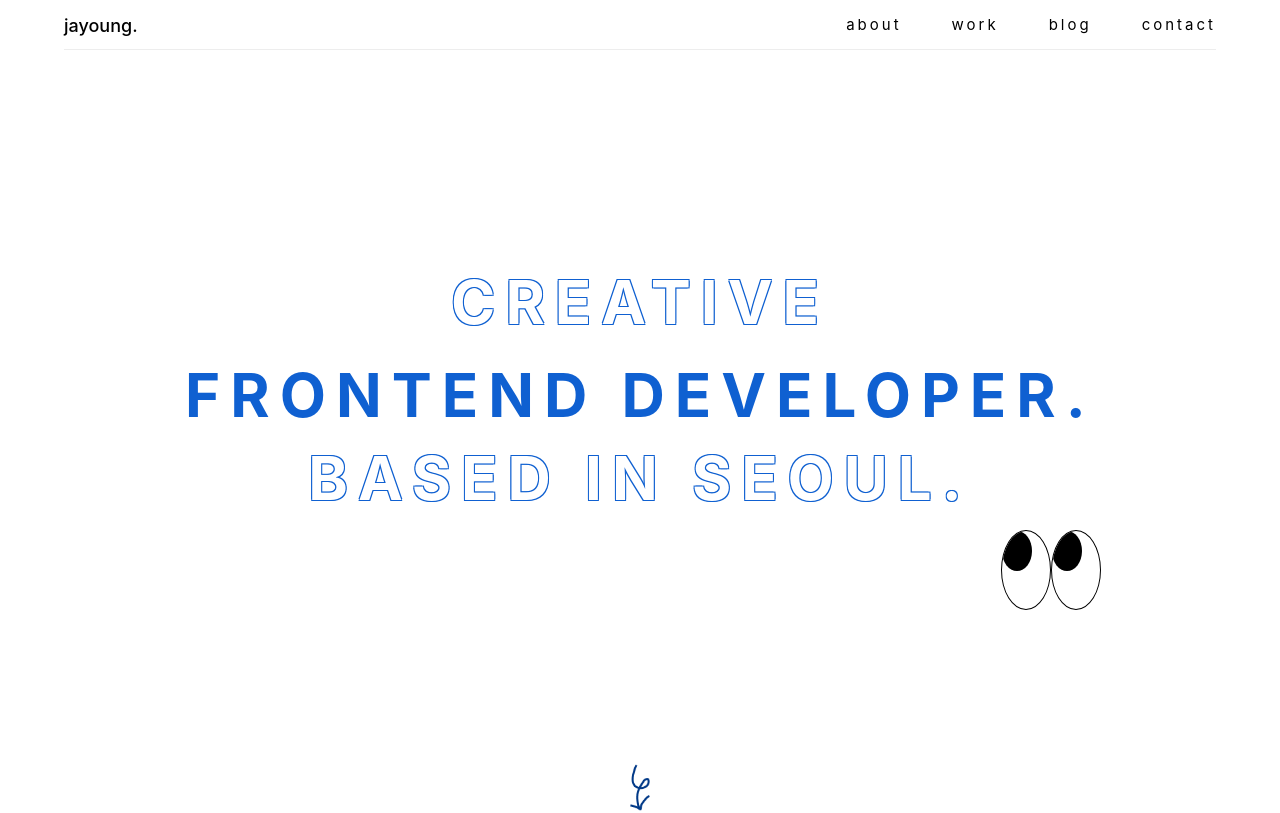
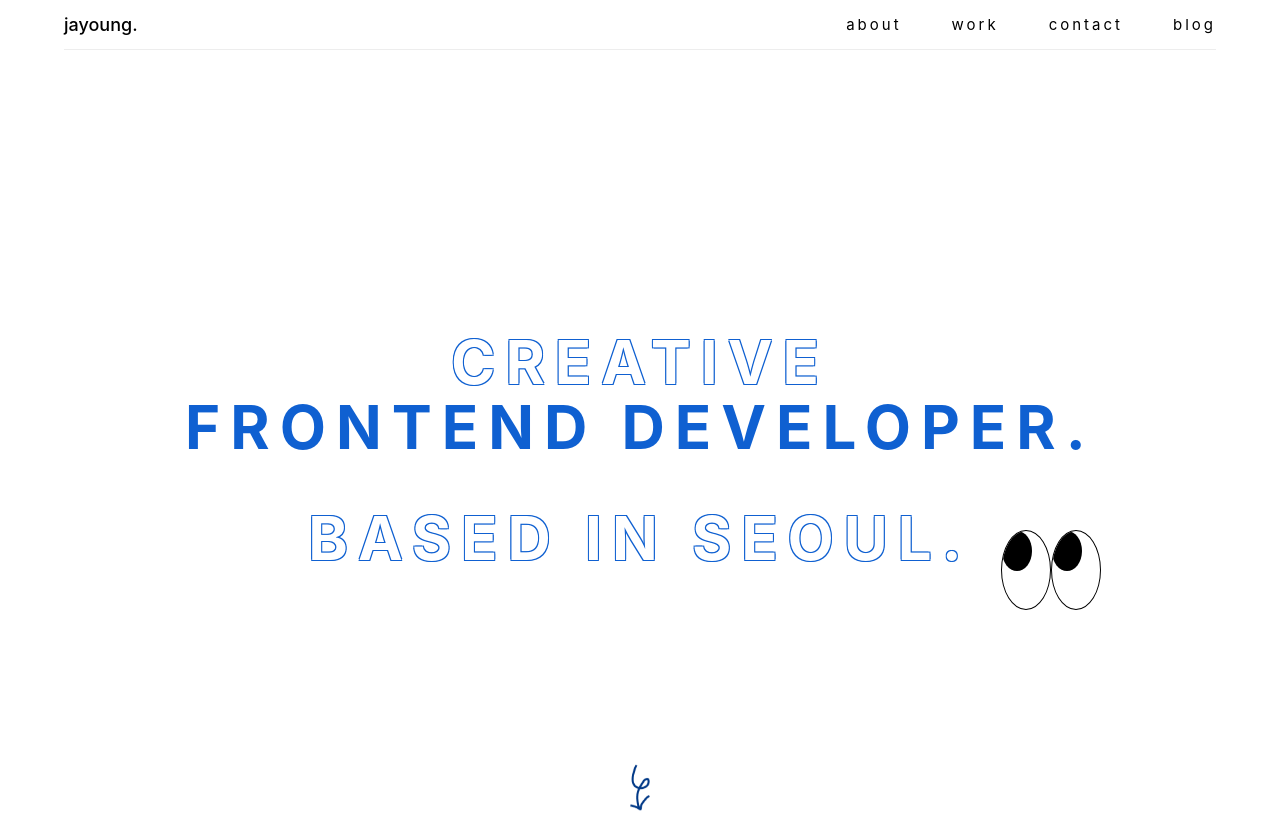
Before and after one commit to jayoung-cinnamon/jayoung, a React (Create React App) app: page / in a window 1280 px wide. Shown: the top 813 px of the page. Built offline with nearby package versions, Linux system fonts and the light colour scheme.

Commit message:
[SYTLE] Add Header

```diff
--- a/src/components/Header.jsx
+++ b/src/components/Header.jsx
@@ -1,19 +1,31 @@
-import React from "react";
+import React, { useRef } from "react";
 import styled from "styled-components";
 
-const Header = () => {
+const Header = (e) => {
+  const focusTarget = useRef([]);
+  //구조분해 할당
+  const scrollTo = (e) => {
+    const name = e.target.name;
+    const category = {
+      about: 0,
+      work: 1,
+      contact: 2,
+    };
+    //category의 name의 키값과 같은 컴포넌트로 이동
+    focusTarget.current[category[name]].scrollIntoView({ behavior: "smooth" });
+  };
   return (
-    <Container>
+    <Container scrollTo={scrollTo}>
       <a target="_blank" href="https://github.com/jayoung-cinnamon">
         <Logo>jayoung.</Logo>
       </a>
       <Menu>
-        <Item>about</Item>
-        <Item>work</Item>
+        <Item ref={(el) => (focusTarget.current[0] = el)}>about</Item>
+        <Item ref={(el) => (focusTarget.current[1] = el)}> work</Item>
+        <Item ref={(el) => (focusTarget.current[2] = el)}>contact</Item>
         <a target="_blank" href="https://diary-of-lemon.tistory.com/">
           <Item>blog</Item>
         </a>
-        <Item>contact</Item>
       </Menu>
     </Container>
   );
@@ -49,7 +61,7 @@ const Logo = styled.div`
   font-weight: 500;
   cursor: pointer;
   bottom: 13px;
-  position: absolute;
+  /* position: absolute; */
   animation: jump 1.5s infinite ease-in;
   @keyframes jump {
     0% {
--- a/src/components/LandingPage.jsx
+++ b/src/components/LandingPage.jsx
@@ -55,7 +55,7 @@ const Container = styled.div`
   margin-top: 50px;
   width: 100%;
   min-width: 320px;
-  height: 100%;
+  height: 100vh;
   min-height: 100vh;
   display: flex;
   flex-direction: column;
@@ -112,13 +112,13 @@ const MainText = styled.div`
   line-height: 147%;
   letter-spacing: 10px;
   width: 90%;
-  margin-bottom: 120px;
+  /* margin-bottom: 120px; */
 
   @media (max-width: 768px) {
     font-size: 30px;
     text-align: left;
     width: 60%;
-    margin-bottom: 25px;
+    /* margin-bottom: 25px; */
   }
   ::before {
     content: "";
@@ -192,25 +192,6 @@ const Text = styled.div`
   }
 `;
 
-const Dot = styled.div`
-  position: absolute;
-  width: 23px;
-  height: 23px;
-  border-radius: 100%;
-  border: 2px dotted #0f60d1;
-  animation: infiniteCircle 4s normal infinite ease-in-out;
-  top: 23%;
-  left: 30%;
-  @keyframes infiniteCircle {
-    from {
-      transform: rotate(0);
-    }
-    to {
-      transform: rotate(360deg);
-    }
-  }
-`;
-
 const EyeContainer = styled.div`
   position: absolute;
   top: 60%;
--- a/src/components/Main.jsx
+++ b/src/components/Main.jsx
@@ -1,4 +1,4 @@
-import React from "react";
+import React, { useRef } from "react";
 import styled from "styled-components";
 import Header from "./Header";
 import LandingPage from "./LandingPage";
@@ -7,16 +7,16 @@ import Work from "./Work";
 import Contact from "./Contact";
 import About2 from "./About2";
 import Footer from "./Footer";
-const Main = () => {
+const Main = ({ scrollTo }) => {
   return (
     <>
       <MainContainer>
         <Header />
         <LandingPage />
-        <About />
+        <About name="about" onClick={scrollTo} />
         <About2 />
-        <Work />
-        <Contact />
+        <Work name="work" onClick={scrollTo} />
+        <Contact name="contact" onClick={scrollTo} />
         <Footer />
       </MainContainer>
     </>
--- a/src/styles/GlobalStyle.js
+++ b/src/styles/GlobalStyle.js
@@ -5,17 +5,13 @@ const GlobalStyle = createGlobalStyle`
     body{
         padding: 0;
        margin: 0;
-        /* font-family: 'Noto Sans KR', sans-serif; */
         font-family: Pretendard, -apple-system, BlinkMacSystemFont, system-ui, Roboto, 'Helvetica Neue', 'Segoe UI', 'Apple SD Gothic Neo', 'Noto Sans KR', 'Malgun Gothic', sans-serif;
-        /* background-color:  #013987; */
         box-sizing: border-box;
     };
 
     a:link {text-decoration: none; color:black;}
     a:visited {text-decoration: none; color: black;}
     a:hover {text-decoration: none; color: #0F60D1;}
-
-
     *{
         box-sizing: border-box;
     }
```
